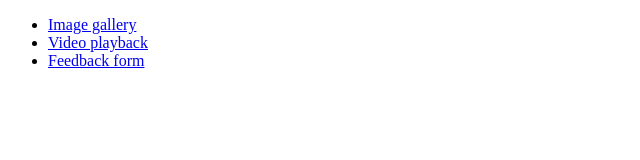
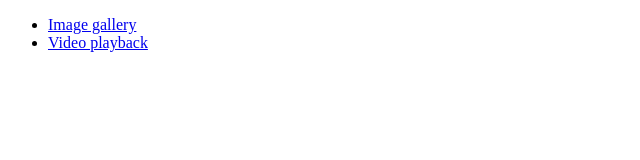
Before and after one commit to DyshliukAnna/goit-js-hw-08, a plain HTML site: page index.html in a window 1280 px wide. Shown: the whole page, without its empty margins (0-640 px from the left). Drawn offline with Linux system fonts and the light colour scheme.

Commit message:
Deploying to gh-pages from @ DyshliukAnna/goit-js-hw-08@5c0c95e97e1428a6b0cb2544bc792324ce9bfcf5 🚀

```diff
--- a/index.html
+++ b/index.html
@@ -1 +1 @@
-<!DOCTYPE html><html lang="en"><head><meta charset="utf-8"><meta http-equiv="X-UA-Compatible" content="IE=edge"><meta name="viewport" content="width=device-width, initial-scale=1.0"><title>Homework 8</title><link rel="stylesheet" href="/goit-js-hw-08/01-gallery.40c4146b.css"></head><body> <ul> <li><a href="/goit-js-hw-08/01-gallery.html">Image gallery</a></li> <li><a href="/goit-js-hw-08/02-video.html">Video playback</a></li> <li><a href="/goit-js-hw-08/03-feedback.html">Feedback form</a></li> </ul> </body></html>
+<!DOCTYPE html><html lang="en"><head><meta charset="utf-8"><meta http-equiv="X-UA-Compatible" content="IE=edge"><meta name="viewport" content="width=device-width, initial-scale=1.0"><title>Homework 8</title><link rel="stylesheet" href="/goit-js-hw-08/01-gallery.40c4146b.css"></head><body> <ul> <li><a href="/goit-js-hw-08/01-gallery.html">Image gallery</a></li> <li><a href="/goit-js-hw-08/02-video.html">Video playback</a></li>  </ul> </body></html>
```
